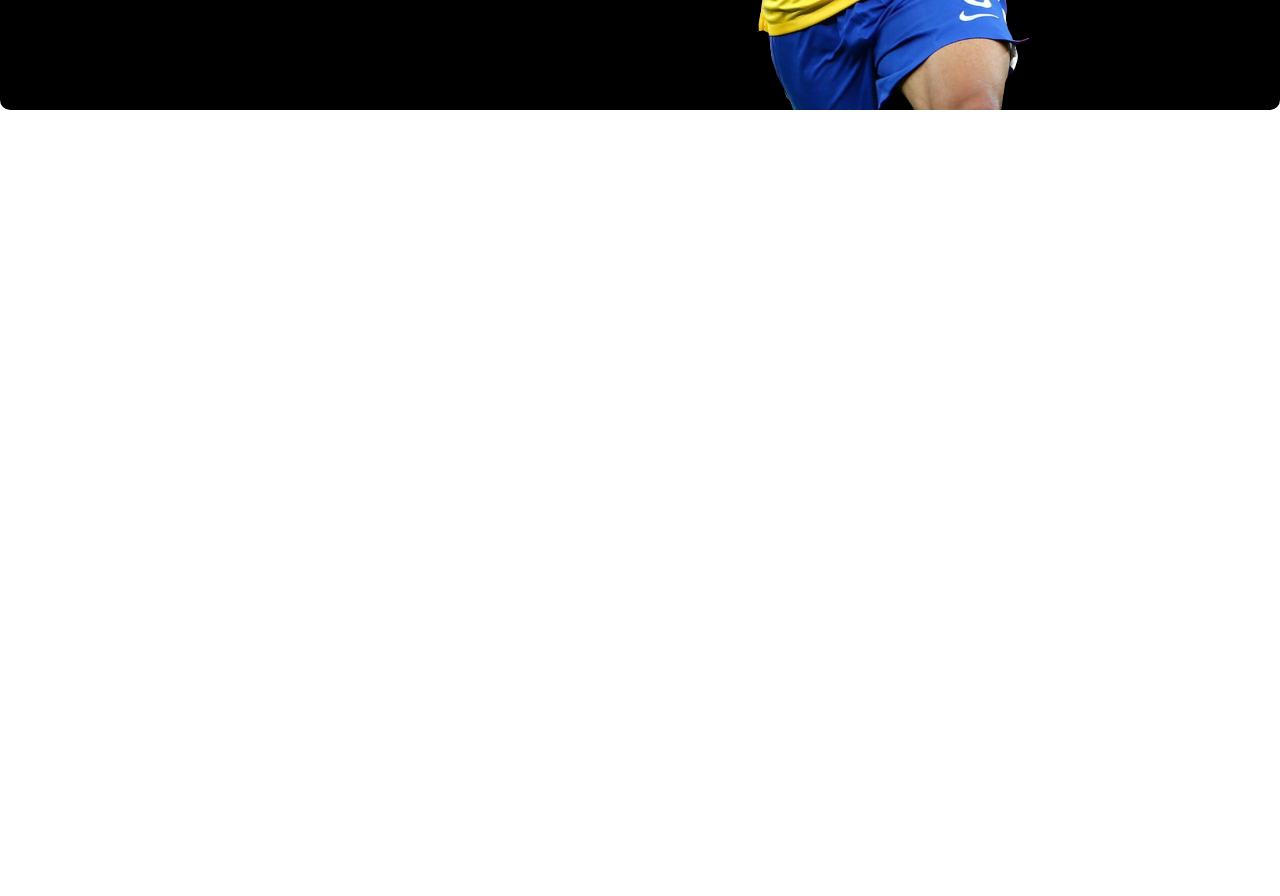
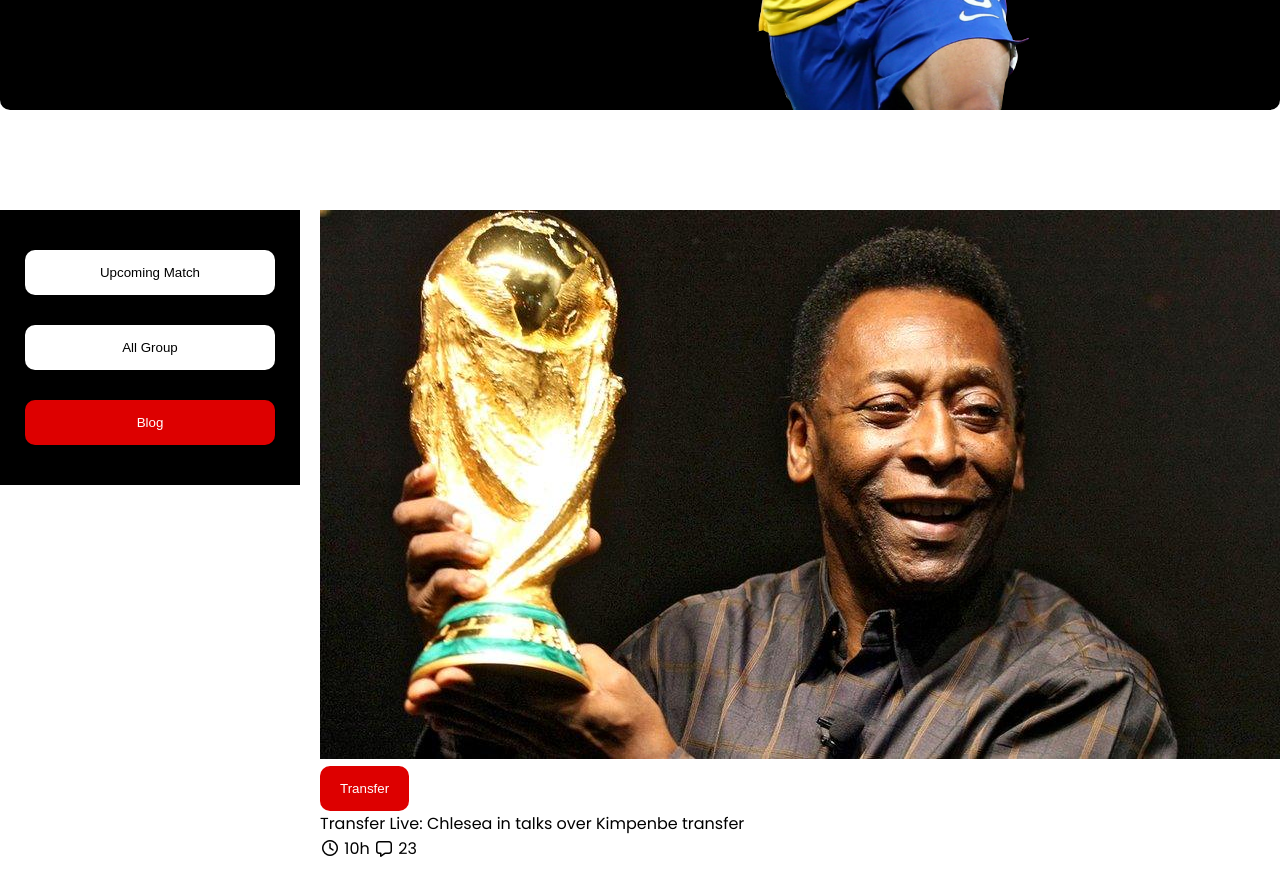
Before and after one commit to Moon-110/world-cup, a plain HTML site: page index.html in a window 1280 px wide. Shown: the part 552-1448 px from the top of the page. Before the commit the page ends 800 px from the top, so only its background shows below. Drawn offline with Linux system fonts and the light colour scheme.

Commit message:
added upcoming matches left

```diff
--- a/index.html
+++ b/index.html
@@ -7,9 +7,13 @@
     <link rel="stylesheet" href="./style/style.css" />
 
     <!-- font awesome cdn -->
-    <link rel="stylesheet" href="https://cdnjs.cloudflare.com/ajax/libs/font-awesome/7.0.0/css/all.min.css" integrity="sha512-DxV+EoADOkOygM4IR9yXP8Sb2qwgidEmeqAEmDKIOfPRQZOWbXCzLC6vjbZyy0vPisbH2SyW27+ddLVCN+OMzQ==" crossorigin="anonymous" referrerpolicy="no-referrer" />
-
-
+    <link
+      rel="stylesheet"
+      href="https://cdnjs.cloudflare.com/ajax/libs/font-awesome/7.0.0/css/all.min.css"
+      integrity="sha512-DxV+EoADOkOygM4IR9yXP8Sb2qwgidEmeqAEmDKIOfPRQZOWbXCzLC6vjbZyy0vPisbH2SyW27+ddLVCN+OMzQ=="
+      crossorigin="anonymous"
+      referrerpolicy="no-referrer"
+    />
   </head>
   <body class="poppins-regular">
     <header>
@@ -22,7 +26,9 @@
               It has roots in a piece of classical Latin literature from 45 BC,
               making it over 2000 years old.
             </p>
-            <button class="btn">Watch Live <i class="fa-solid fa-arrow-right"></i></button>
+            <button class="btn">
+              Watch Live <i class="fa-solid fa-arrow-right"></i>
+            </button>
           </div>
 
           <div class="banner-right">
@@ -31,5 +37,25 @@
         </div>
       </section>
     </header>
+
+    <main>
+      <section class="upcoming-matches container">
+        <div class="upcoming-matches-left">
+          <button class="btn">Upcoming Match</button>
+          <button class="btn"> All Group</button>
+          <button class="btn">Blog</button>
+        </div>
+
+        <div class="upcoming-matches-right">
+          <img src="assets/img/matches/matches_1.jpg" alt="">
+          <button class="btn">Transfer</button>
+          <p>Transfer Live: Chlesea in talks over Kimpenbe transfer</p>
+          <div class="card-bottom">
+            <span><i class="fa-regular fa-clock"></i> 10h</span>
+            <span><i class="fa-regular fa-message"></i> 23</span>
+          </div>
+        </div>
+      </section>
+    </main>
   </body>
 </html>
--- a/style/style.css
+++ b/style/style.css
@@ -67,6 +67,36 @@
 }
 
 
+/* upcoming matches style */
+.upcoming-matches{
+    display: flex;
+    padding: 50px 0;
+    gap: 20px;
+}
+
+.upcoming-matches-left{
+    width: 25%;
+    background-color: black;
+    display: flex;
+    flex-direction: column;
+    max-width: 25%;
+    padding: 25px;
+    height: fit-content;
+}
+.upcoming-matches-left button{
+    margin: 15px 0;
+}
+.upcoming-matches-left .btn:nth-child(1),
+.upcoming-matches-left .btn:nth-child(2){
+    background-color: white;
+    color: black;
+}
+
+.upcoming-matches-right{
+    width: 75%;
+}
+
+
 
 
 
```
